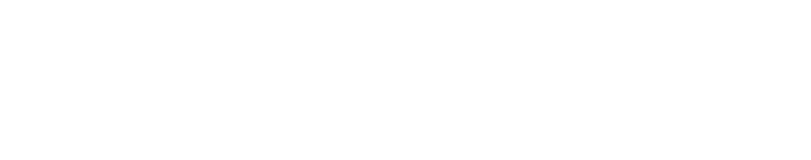
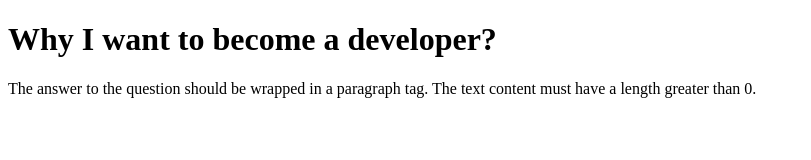
Before and after one commit to acciojob/why-software-Sumitchoudhary98, a website: page main.html in a window 1280 px wide. Shown: the whole page, without its empty margins (0-811 px from the left). Drawn offline with Linux system fonts and the light colour scheme.

Commit message:
created a submission

```diff
--- a/main.html
+++ b/main.html
@@ -8,6 +8,8 @@
 
 <body>
 	<!-- the entire body must be written by student -->
+	<h1>Why I want to become a developer?</h1>
+	<p>The answer to the question should be wrapped in a paragraph tag. The text content must have a length greater than 0.</p>
     <script type="text/javascript" src="./script.js">
 </script>
 
```
